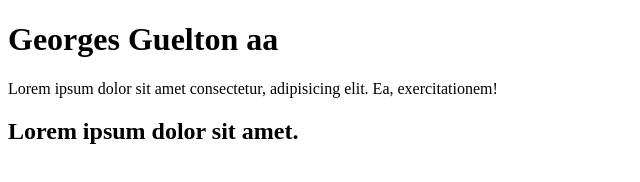
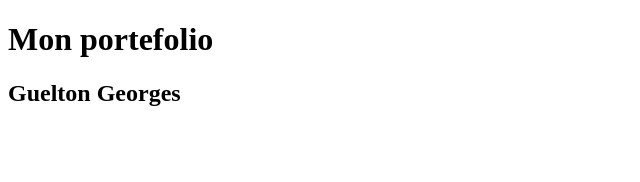
Before and after one commit to GueltonGeorges1995/guelton.georges.github.io, a plain HTML site: page index.html in a window 1280 px wide. Shown: the whole page, without its empty margins (0-640 px from the left). Drawn offline with Linux system fonts and the light colour scheme.

Commit message:
début du portefolio

```diff
--- a/index.html
+++ b/index.html
@@ -7,8 +7,7 @@
     <title>Document</title>
 </head>
 <body>
-    <h1>Georges Guelton   aa</h1>
-    <p>Lorem ipsum dolor sit amet consectetur, adipisicing elit. Ea, exercitationem!</p>
-    <h2>Lorem ipsum dolor sit amet.</h2>
+    <h1>Mon portefolio</h1>
+    <h2>Guelton Georges</h2>
 </body>
 </html>
```
Also changed, not shown: page1.html (deleted), 1 other file.
